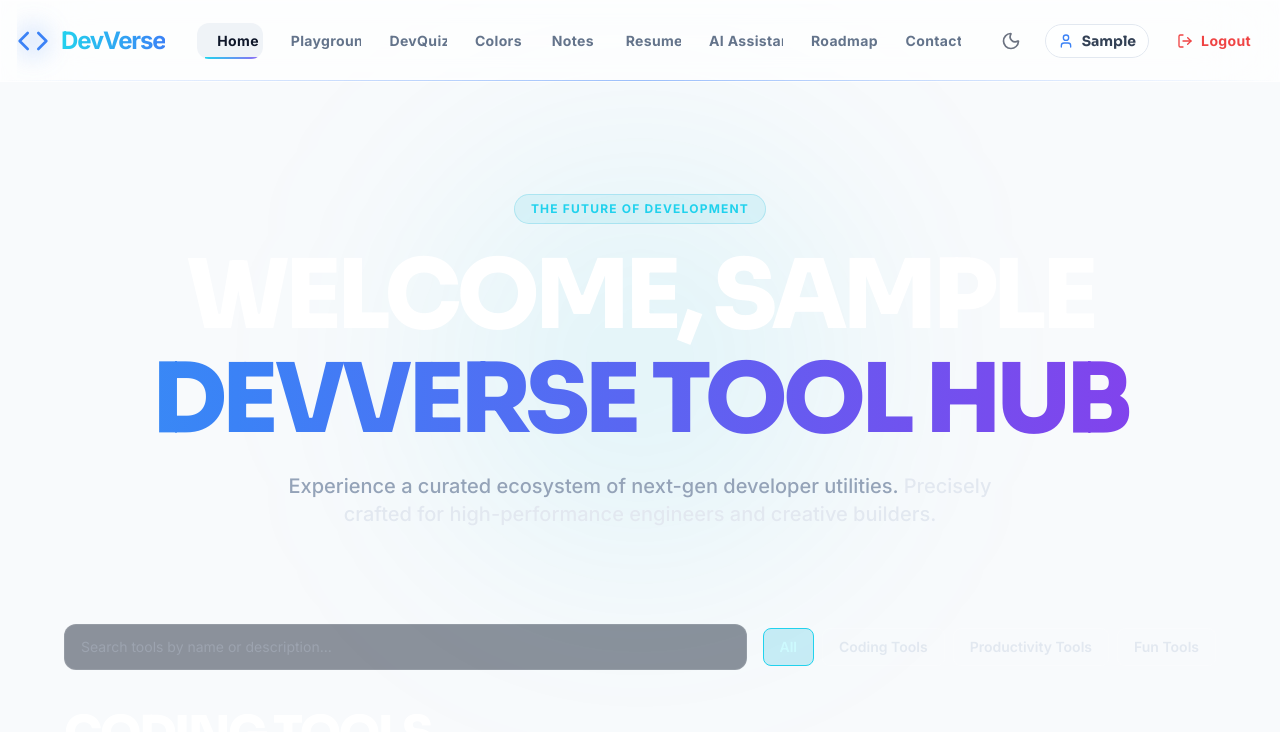
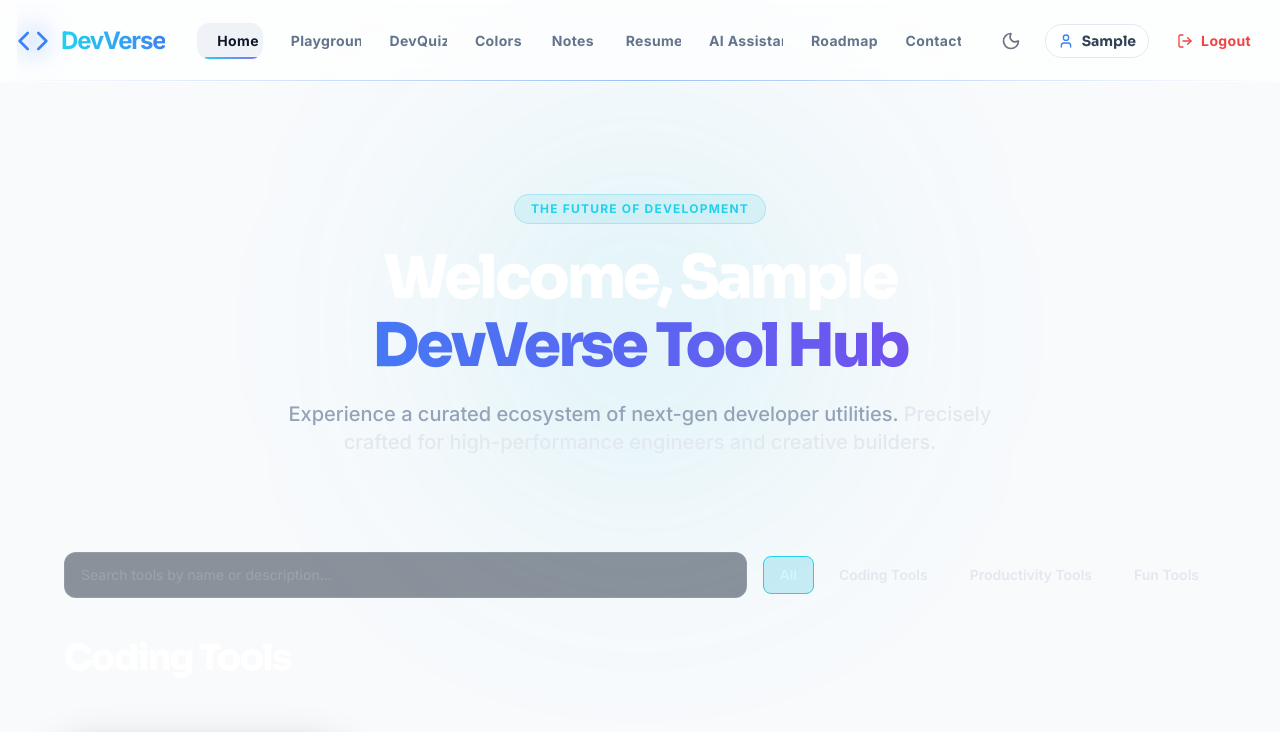
Before and after one commit to hamid154/DevVerse_frontend, a React (Vite) app: page / in a window 1280 px wide. Shown: the top 732 px of the page. Built offline with nearby package versions, Linux system fonts and the light colour scheme; no server answers; sample sign-in values are in the browser's storage.

Commit message:
style: balance font sizes for better readability

```diff
--- a/src/components/CategorySection.tsx
+++ b/src/components/CategorySection.tsx
@@ -33,7 +33,7 @@ export default function CategorySection({ title, tools }: CategorySectionProps)
       ref={sectionRef}
       className={`mb-12 space-y-6 ${visible ? 'animate-fade-in' : 'opacity-0 translate-y-8'}`}
     >
-      <h2 className="text-3xl md:text-5xl font-black tracking-tighter text-white mb-8 glass-heading">
+      <h2 className="text-3xl md:text-4xl font-black tracking-tighter text-white mb-8 glass-heading">
         {title}
       </h2>
 
--- a/src/index.css
+++ b/src/index.css
@@ -16,13 +16,13 @@
   }
 
   h1, h2, h3 {
-    @apply font-display tracking-tighter text-white uppercase;
-    line-height: 1.1;
+    @apply font-display tracking-tighter text-white;
+    line-height: 1.2;
   }
 
-  h1 { @apply text-5xl md:text-7xl lg:text-8xl font-black; }
-  h2 { @apply text-3xl md:text-5xl font-extrabold; }
-  h3 { @apply text-xl md:text-2xl font-bold; }
+  h1 { @apply text-4xl md:text-6xl font-black; }
+  h2 { @apply text-2xl md:text-4xl font-extrabold; }
+  h3 { @apply text-lg md:text-xl font-bold; }
 }
 
 @layer utilities {
```
